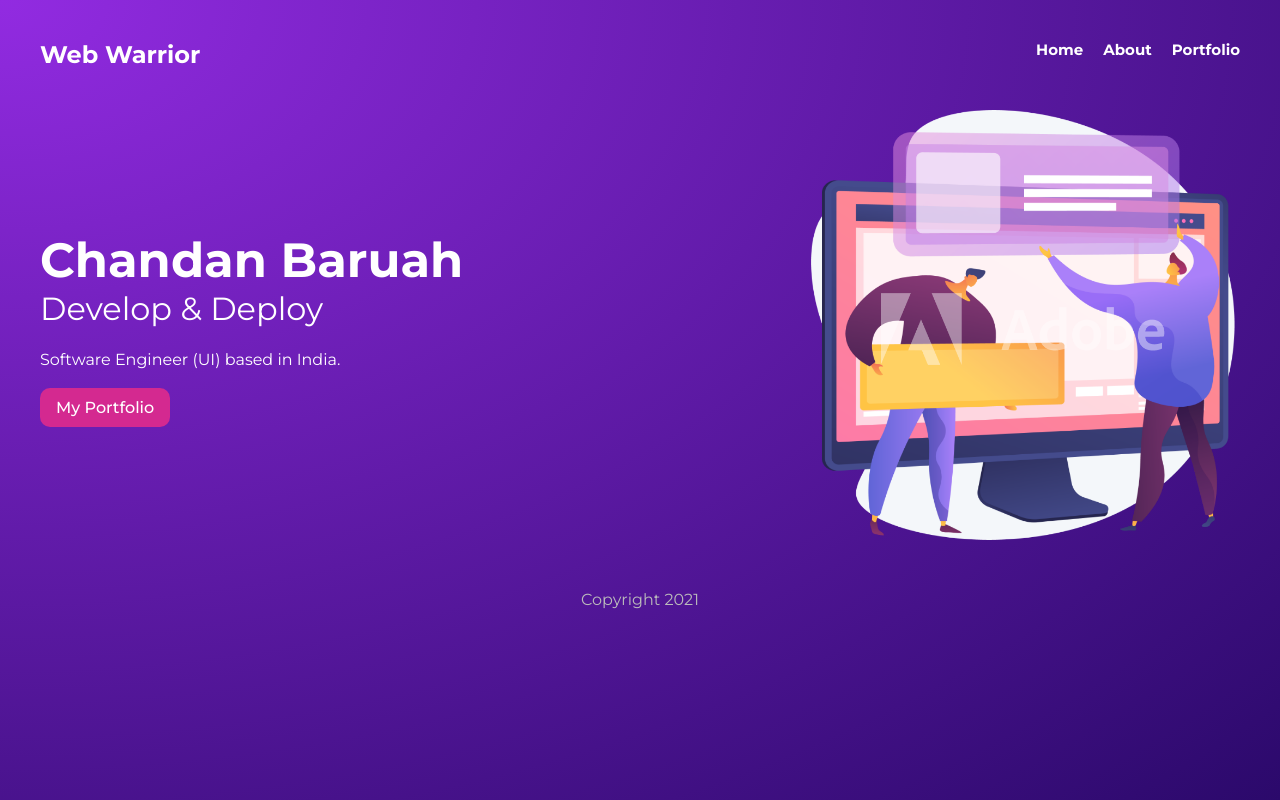
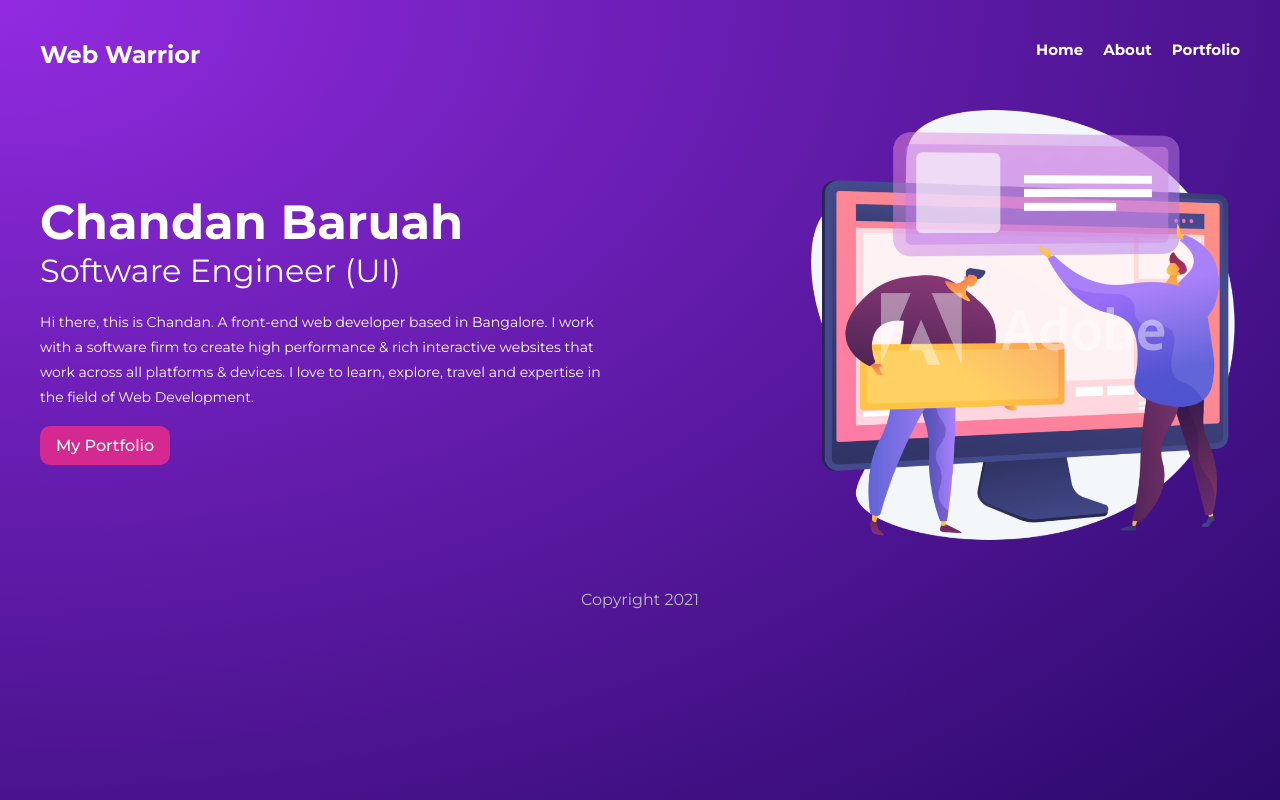
Before and after one commit to rishi120/first-gatsby-site, a Gatsby site: page / in a window 1280 px wide. Built offline with nearby package versions, Linux system fonts and the light colour scheme; Gatsby itself is replaced by a stand-in of ours.

Commit message:
added data layer

```diff
--- a/gatsby-config.js
+++ b/gatsby-config.js
@@ -6,6 +6,7 @@ module.exports = {
     subtitle: "Develop & Deploy",
     designation: "Software Engineer (UI)",
     footer: "Copyright 2021",
+    desciption: "Hi there, this is Chandan. A front-end web developer based in Bangalore. I work with a software firm to create high performance & rich interactive websites that work across all platforms & devices. I love to learn, explore, travel and expertise in the field of Web Development.",
     navMenu: [
       {
         navTitle: "Home",
--- a/src/components/layout.js
+++ b/src/components/layout.js
@@ -1,9 +1,10 @@
-import React from 'react';
+import React, { useState } from 'react';
 import Navbar from '../routes/navbar';
 import "../styles/global-styles.scss";
 import { useStaticQuery, graphql } from 'gatsby';
 
 export default function Layout({ children }) {
+  const [active, setActive] = useState("");
   // implemented useStaticQuery hooks
   const data = useStaticQuery(graphql
     `query navInfo {
--- a/src/pages/index.js
+++ b/src/pages/index.js
@@ -5,20 +5,19 @@ import * as styles from "../styles/home.module.scss"
 
 // markup
 const IndexPage = ({ data }) => {
-  const { designation, name, subtitle } = data.site.siteMetadata
+  const { designation, name, desciption } = data.site.siteMetadata
   return (
     <Layout>
       <section className={styles.header}>
         <div>
           <h2>{name}</h2>
-          <h3>{subtitle}</h3>
-          <p>{designation} based in India.</p>
+          <h3>{designation}</h3>
+          <p>{desciption}</p>
           <Link to="/portfolio" className={styles.btn}>My Portfolio</Link>
         </div>
         <div className={styles.imgWrapper}>
           <img src="/banner.png" alt="site banner" />
         </div>
-
       </section>
     </Layout>
   )
@@ -27,13 +26,13 @@ const IndexPage = ({ data }) => {
 export default IndexPage
 // graphql page query without using useStatic hook
 export const query = graphql`
-  query SiteInfo {
-    site {
-      siteMetadata {
-        designation
-        name
-        subtitle
-      }
+query MyQuery {
+  site {
+    siteMetadata {
+      desciption
+      designation
+      name
     }
   }
+}
 `
--- a/src/styles/home.module.scss
+++ b/src/styles/home.module.scss
@@ -12,6 +12,11 @@
         font-size: 2em;
         font-weight: 400;
         margin-bottom: 20px;
+    }
+
+    p {
+        font-size: 14px;
+        line-height: 25px;
     }
 
     .btn {
```
